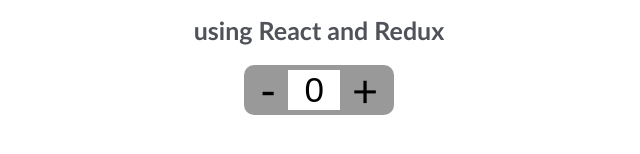
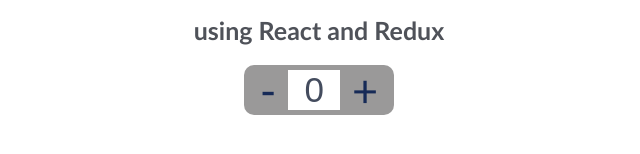
Before and after one commit to Rvp888/Counter-React-Redux, a React (Create React App) app: page / in a window 1280 px wide. Shown: the part 364-518 px from the top of the page, without its empty margins (321-961 px from the left). Built offline with nearby package versions, Linux system fonts and the light colour scheme.

Commit message:
modify file

```diff
--- a/src/App.css
+++ b/src/App.css
@@ -44,6 +44,7 @@
   font-size: 45px;
   padding: 0 10px;
   cursor: pointer;
+  color: #162a57;
 }
 
 .quantity_input {
@@ -52,4 +53,5 @@
   font-size: 35px;
   text-align: center;
   border: none;
+  color: #444c5e;
 }
```
